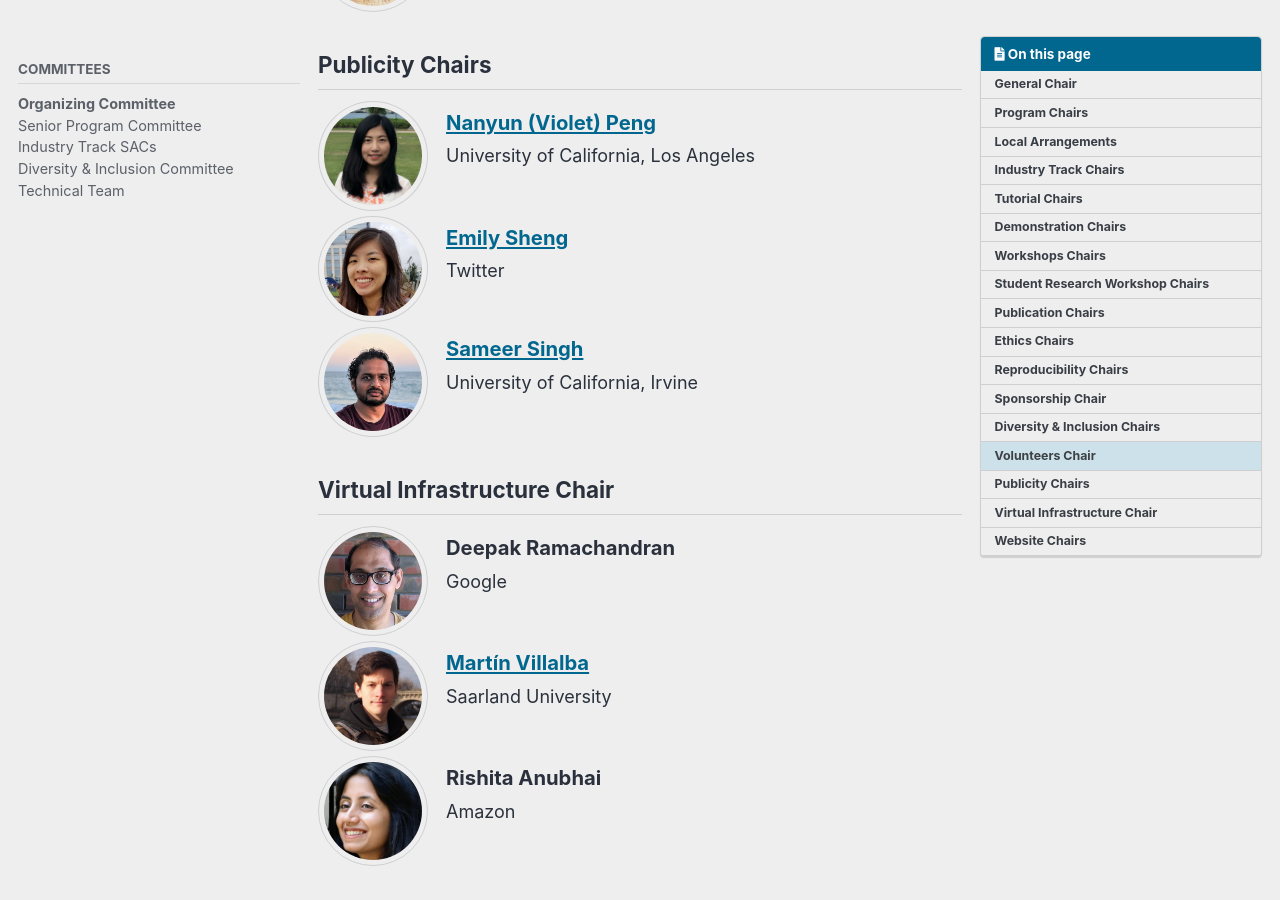
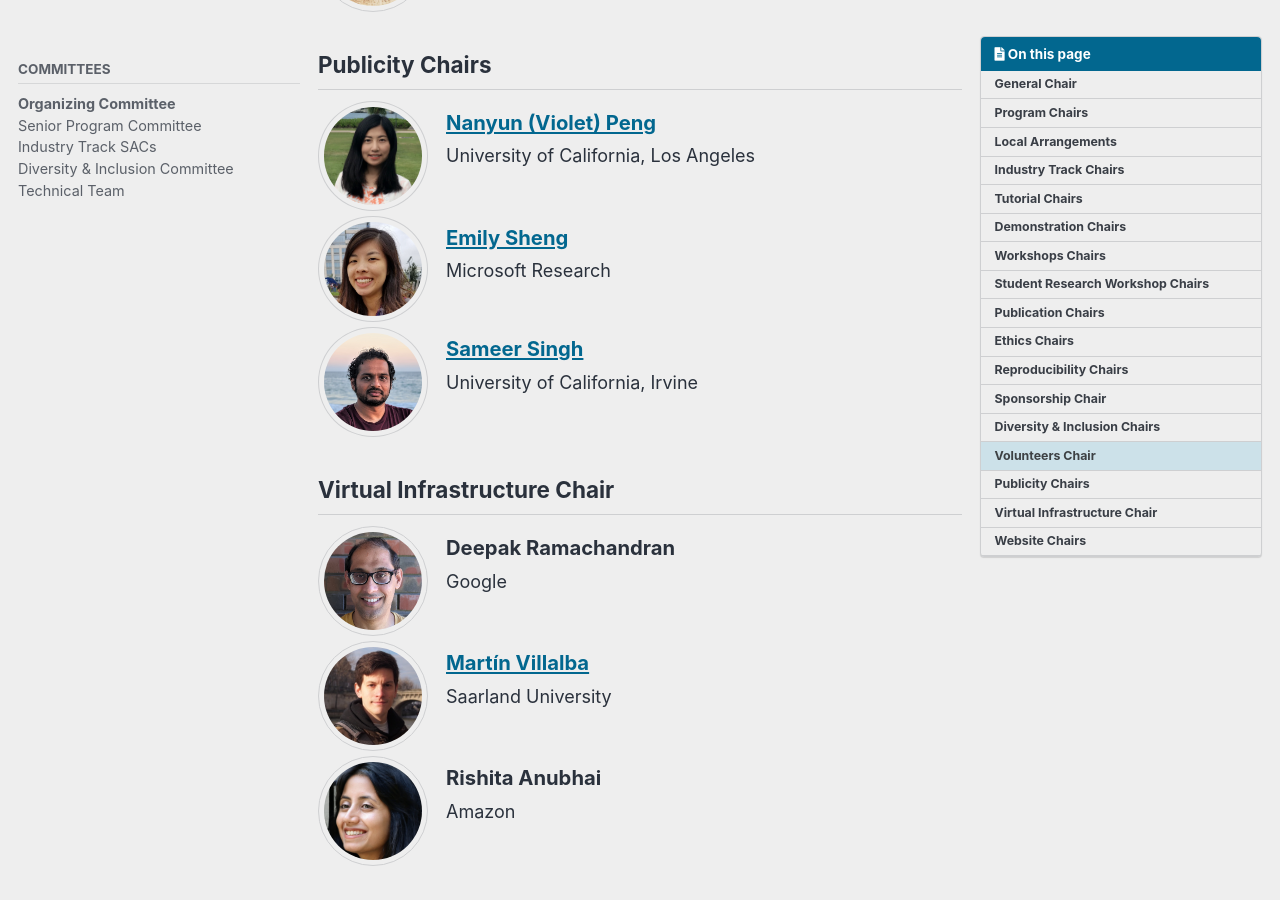
Before and after one commit to naacl-org/naacl-2022-website, a Jekyll site: the page built from _pages/committees/organization.md, in a window 1280 px wide and 900 px high, scrolled down 6340 px. Built offline with Jekyll 4.4.1, drawn with Linux system fonts in a browser that asks for light colours; cached includes are drawn as plain includes; comment, search, counter and statistics services are not loaded.

Commit message:
Updated organizing committee

```diff
--- a/_pages/committees/organization.md
+++ b/_pages/committees/organization.md
@@ -310,7 +310,7 @@ toc_sticky: true
    name="Emily Sheng"
    picture="/assets/images/committee/emily_sheng.jpg"
    site="https://ewsheng.github.io/"
-   institution="Twitter"
+   institution="Microsoft Research"
 %}
 {% include bio-box
    name="Sameer Singh"
```
